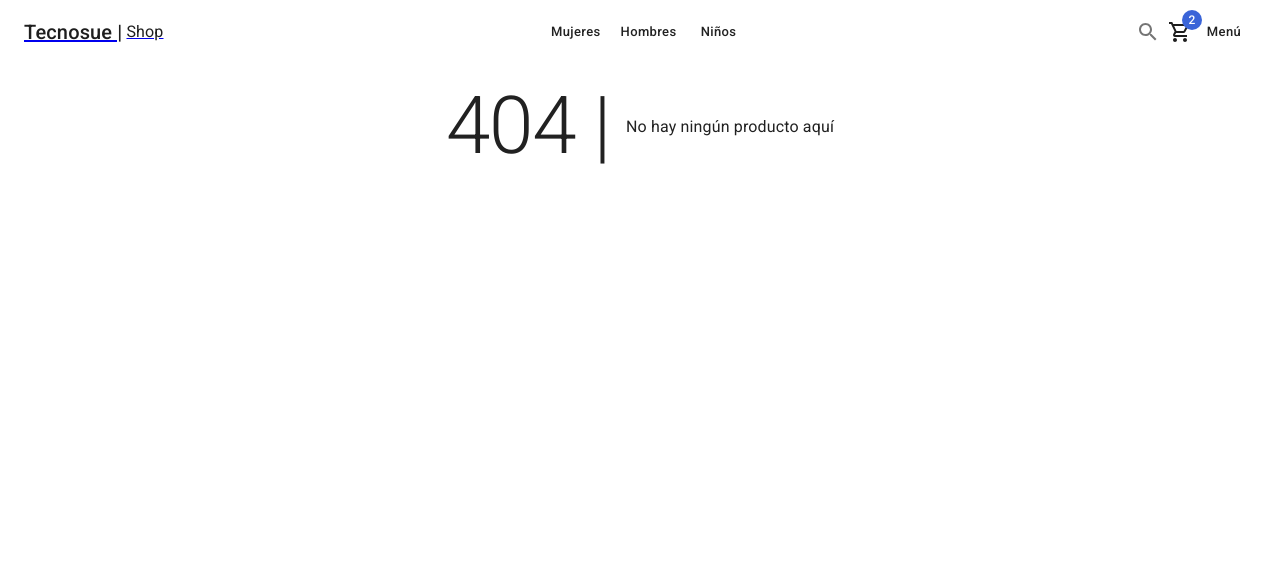
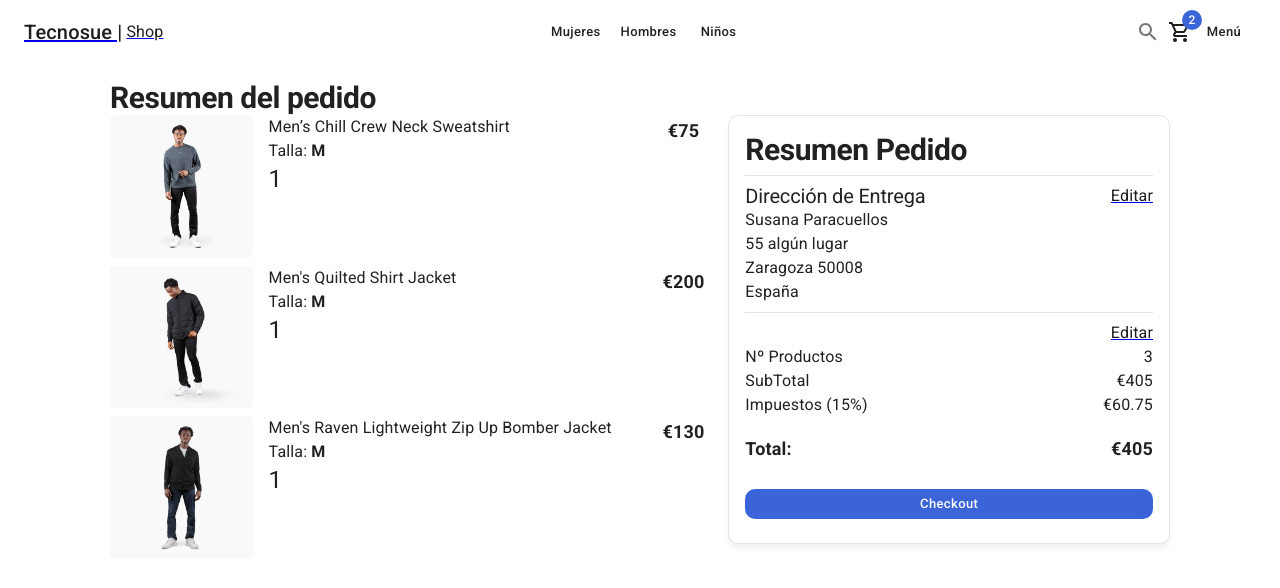
Before and after one commit to tecnosue/tecnosue-shop, a Next.js app: page /checkout/summary in a window 1280 px wide. Before the commit this address had no page. Shown: the top 588 px of the page. Built offline with nearby package versions, Linux system fonts and the light colour scheme.

Commit message:
Resumen final del pedido

```diff
--- a/components/products/ProductList.tsx
+++ b/components/products/ProductList.tsx
@@ -1,5 +1,5 @@
 import { FC } from "react";
-import { Grid } from "@mui/material";
+import  Grid  from "@mui/material/Grid";
 import { IProduct } from "../../interfaces";
 import { ProductCard } from ".";
 
--- a/components/products/SizeSelector.tsx
+++ b/components/products/SizeSelector.tsx
@@ -1,5 +1,5 @@
-import { Box } from '@mui/material/Box';
-import {  Button } from '@mui/material/Button';
+import Box from '@mui/material/Box';
+import  Button from '@mui/material/Button';
 
 import React, { FC } from 'react'
 import { ISize } from '../../interfaces/products';
--- /dev/null
+++ b/pages/checkout/summary.tsx
@@ -0,0 +1,77 @@
+import React from "react";
+import NextLink from 'next/link'
+
+import Box from "@mui/material/Box";
+import Button from "@mui/material/Button";
+import Card from "@mui/material/Card";
+import CardContent from "@mui/material/CardContent";
+import Divider from "@mui/material/Divider";
+import Grid from "@mui/material/Grid";
+import Typography from "@mui/material/Typography";
+import Link from "@mui/material/Link";
+
+import { ShopLayout } from "../../components/layouts";
+import { CartList, OrderSummary }  from "../../components/cart";
+
+const SummaryPage = () => {
+  return (
+    <ShopLayout
+      title="Resumen del pedido"
+      pageDescription={"Resumen del pedido"}
+    >
+      <Typography variant="h1" component="h1">
+        Resumen del pedido
+      </Typography>
+
+      <Grid container>
+        <Grid item xs={12} sm={7}>
+          <CartList />
+        </Grid>
+        <Grid item xs={12} sm={5}>
+          <Card className="summary-card">
+            <CardContent>
+              <Typography variant="h1">Resumen Pedido</Typography>
+
+              <Divider sx={{ my: 1 }} />
+
+              <Box display='flex' justifyContent='space-between'>
+                <Typography variant="h2">Dirección de Entrega</Typography>
+                <NextLink href="/checkout/address" passHref>
+                  <Link >
+                    Editar
+                  </Link>
+                </NextLink>
+              </Box>
+
+              <Typography >Susana Paracuellos</Typography>
+              <Typography >55 algún lugar</Typography>
+              <Typography >Zaragoza 50008</Typography>
+              <Typography >España</Typography>
+
+              <Divider sx={{ my: 1 }} />
+
+              <Box display='flex' justifyContent='end'>
+                <NextLink href="/cart" passHref>
+                  <Link >
+                    Editar
+                  </Link>
+                </NextLink>
+              </Box>
+
+
+              <OrderSummary />
+
+              <Box sx={{ mt: 3 }}>
+                <Button color="secondary" className="circular-btn" fullWidth>
+                  Checkout
+                </Button>
+              </Box>
+            </CardContent>
+          </Card>
+        </Grid>
+      </Grid>
+    </ShopLayout>
+  );
+};
+
+export default SummaryPage;
```
Also changed, not shown: components/products/ProductCard.tsx (+9 -9 lines), pages/cart/index.tsx (+6 -2 lines), pages/checkout/address.tsx (+5 -3 lines), pages/product/slug.tsx (+6 -4 lines).
